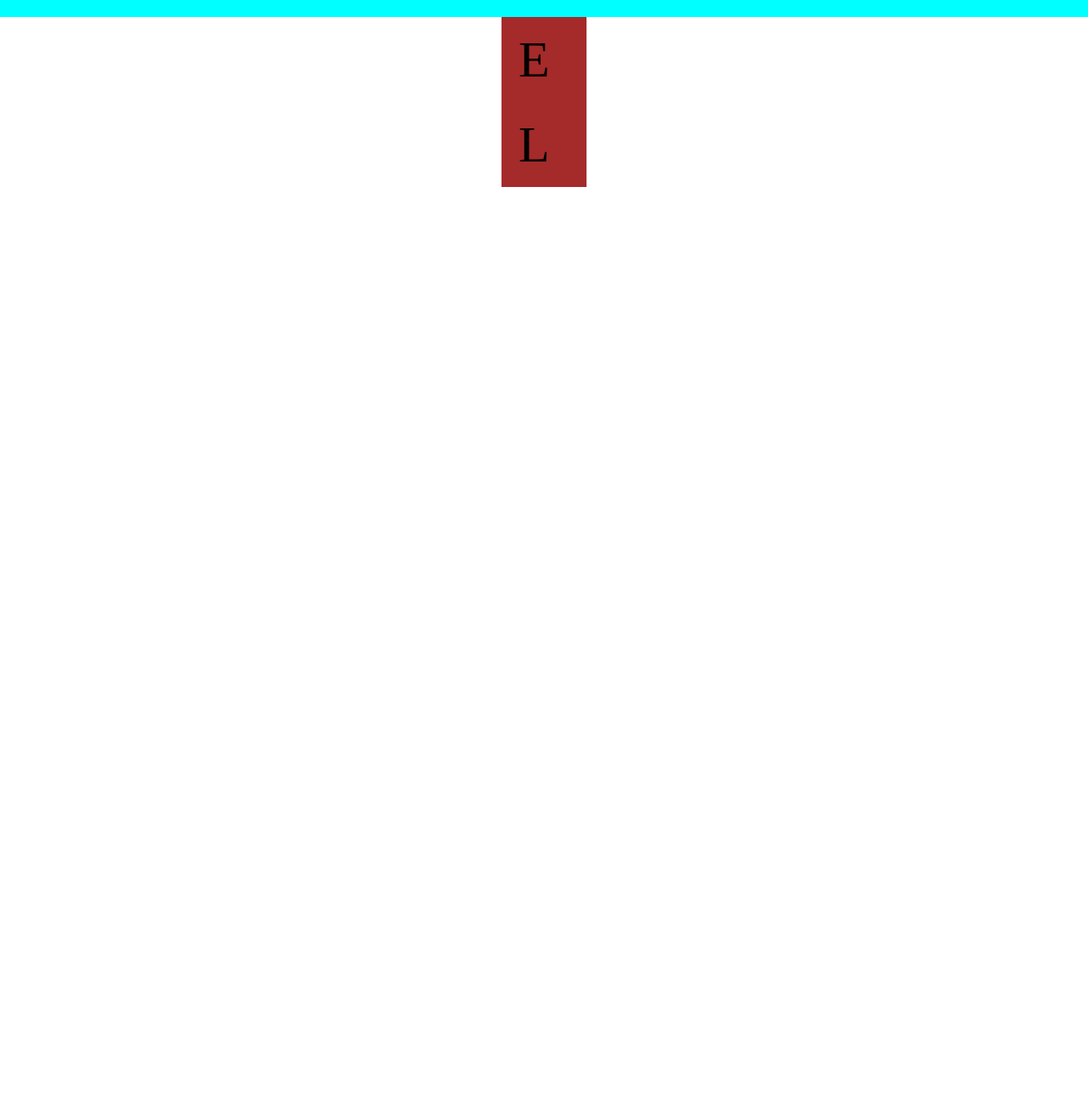
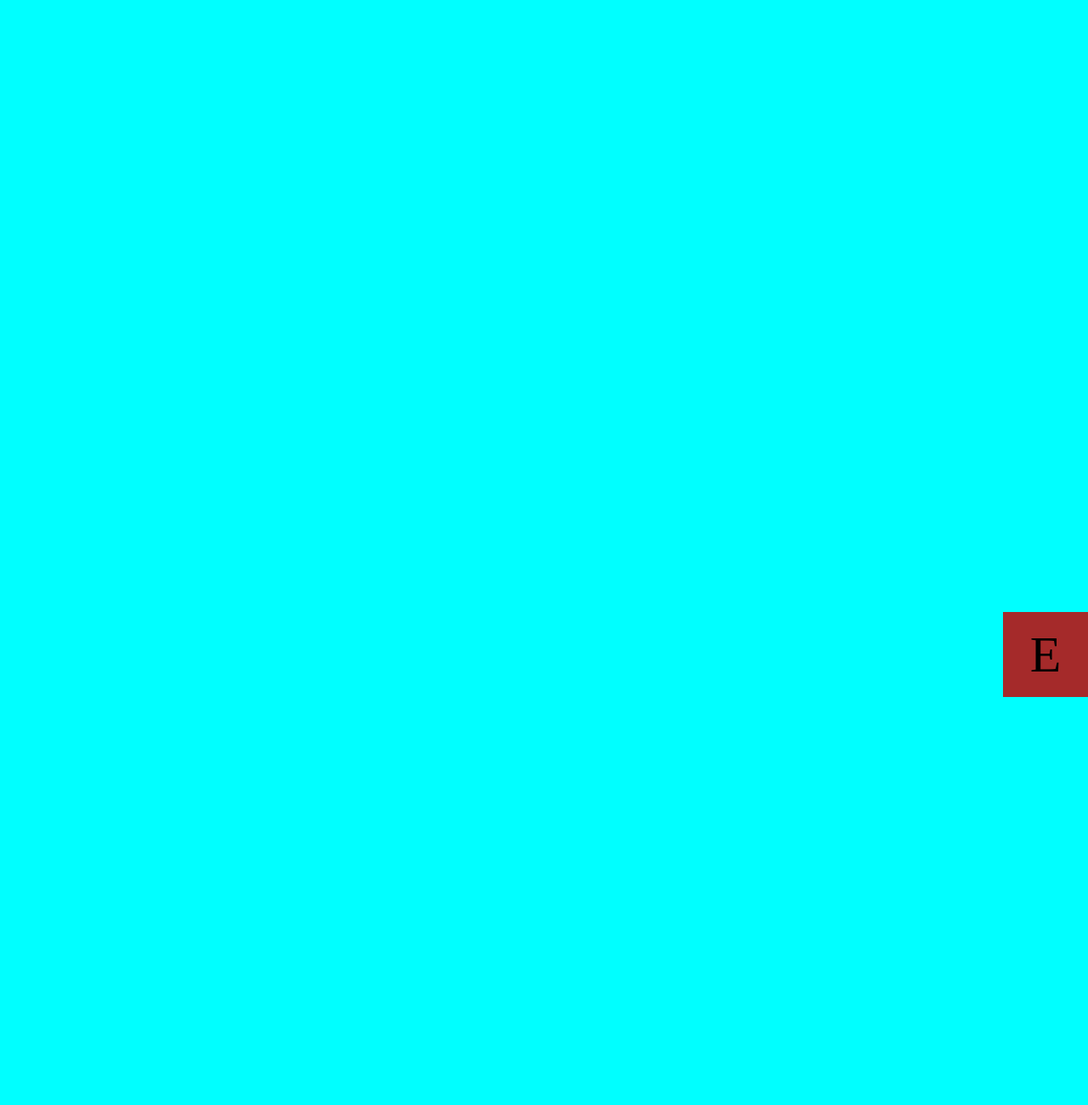
Before and after one commit to zapata05/proyecto_4, a plain HTML site: page index.html in a window 1280 px wide. Shown: the part 780-2080 px from the top of the page at 85% size. Before the commit the page ends 1000 px from the top, so only its background shows below. Drawn offline with Linux system fonts and the light colour scheme.

Commit message:
trabajo de clase listo solo que lo hice en pantalla completa arreglar errores

```diff
--- a/css/style.css
+++ b/css/style.css
@@ -14,6 +14,26 @@ justify-content: space-between;
 align-items: flex;
 
 }
+#container2{
+    width: 100vw;
+    height: 100vh;
+    background: aqua;
+    display: flex;
+    justify-content: end;
+
+    align-items: flex-end;
+
+    }
+    #container3{
+        width: 100vw;
+        height: 100vh;
+        background: aqua;
+        display: flex;
+        justify-content: end;
+
+        align-items: flex-end;
+
+        }
 .cubo{
 
     width: 100px;
@@ -25,24 +45,7 @@ align-items: flex;
 
 }
 .cubo:nth-last-child(1){
-align-self: center;
-justify-self: center;
+    display: flex;
+
+justify-content: center;
 }
-.cubo:nth-last-child(2){
-display: flex;
-    align-self: flex-start ;
-justify-self: center;
-}
-.cubo:nth-last-child(3){
-    align-self: flex-start ;
-justify-self: center;
-}
-
-.cubo:nth-last-child(4){
-        align-self: flex-start ;
-      justify-self: center;
-}
-        .cubo:nth-last-child(5){
-            align-self: flex-start ;
-justify-self: center;
-}
--- a/index.html
+++ b/index.html
@@ -14,9 +14,13 @@
     <div class="cubo">N</div>
     <div class="cubo">G</div>
     </div>
-    <div id]="container">
+    <div id="container2">
         <div class="cubo">E</div>
-    <div class="cubo">L</div>
-    </div>
+        </div>
+            <div id="container3">
+                 <div class="cubo">L</div>
+                </div>
+
+
 </body>
 </html>
```
